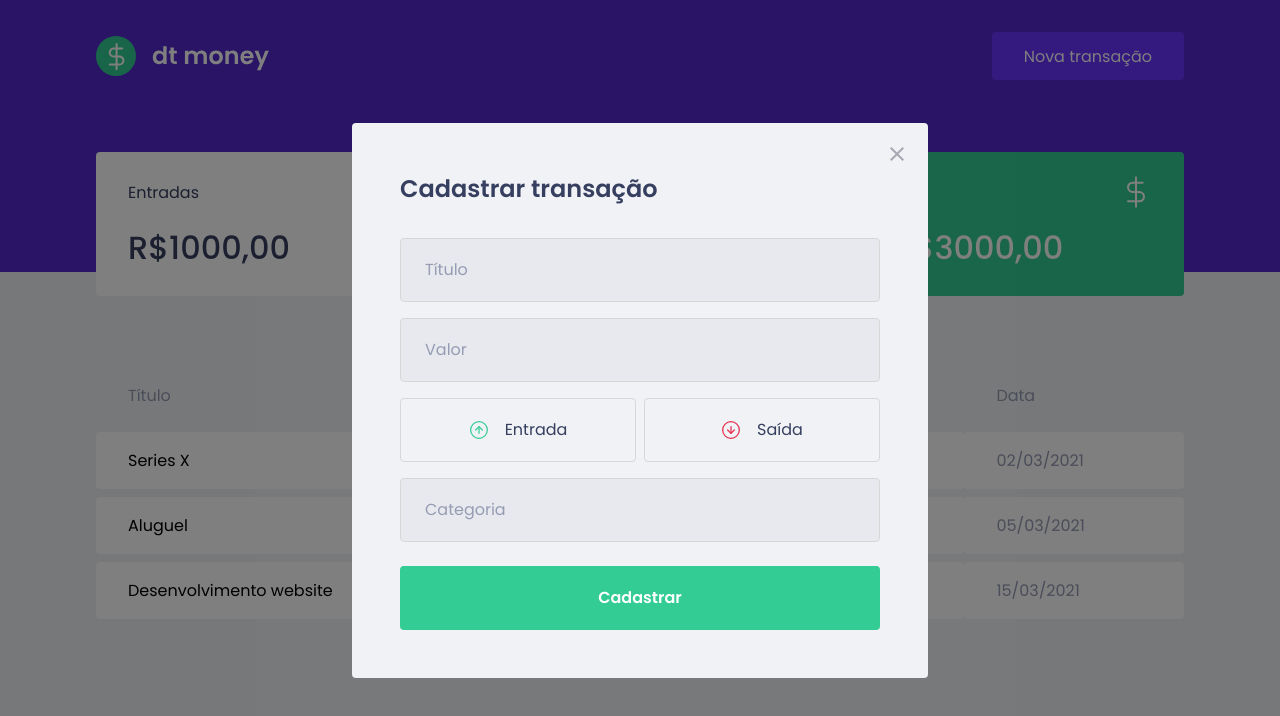
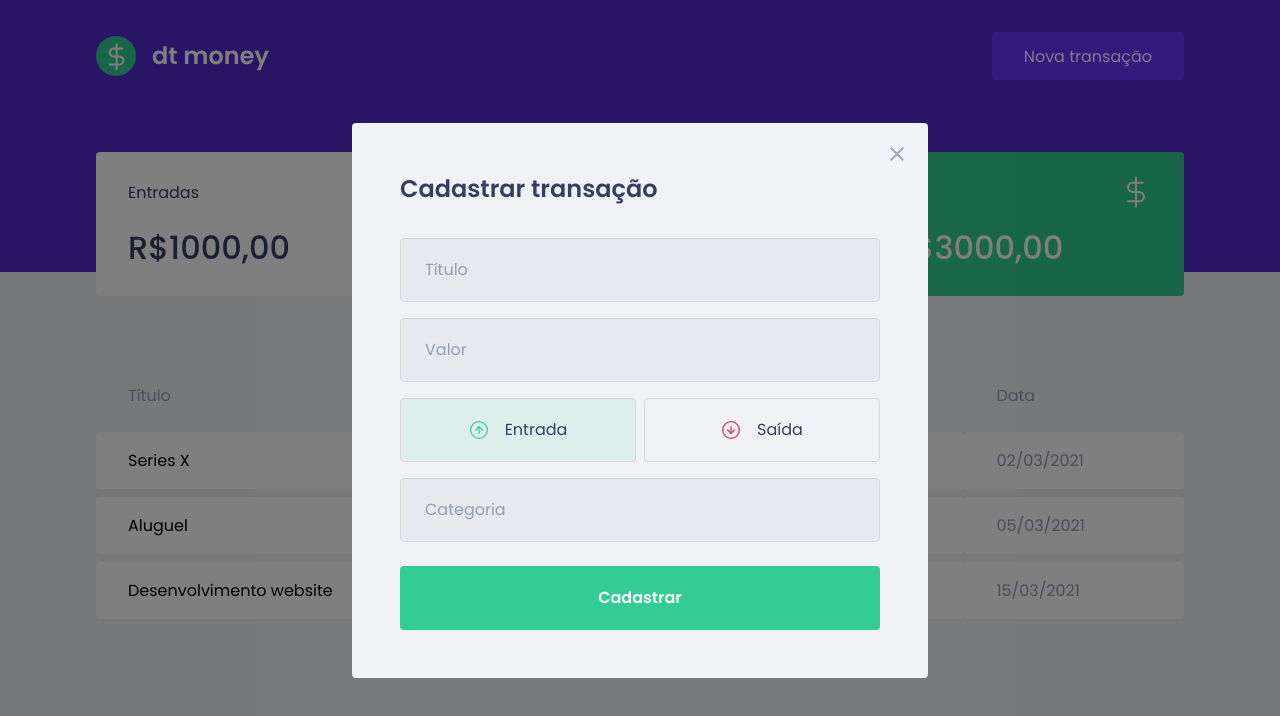
Before and after one commit to BePoyerGabe/dtmoney, a React (Create React App) app: page / in a window 1280 px wide. Both pictures are taken after a click on the button "Nova transação". Shown: the top 716 px of the page. Built offline with nearby package versions, Linux system fonts and the light colour scheme; no server answers; what miragejs would draw is missing.

Commit message:
style. transaction type radioButton

```diff
--- a/src/components/TransactionModal/index.tsx
+++ b/src/components/TransactionModal/index.tsx
@@ -1,8 +1,9 @@
 import Modal from "react-modal"
-import { Container, TransactionTypeContainer } from "./styles"
+import { Container, RadioBox, TransactionTypeContainer } from "./styles"
 import closeImg from '../../assets/close.svg'
 import incomeImg from '../../assets/income.svg'
 import outcomeImg from '../../assets/outcome.svg'
+import { useState } from "react"
 
 interface TransactionModalProps {
   isOpen: boolean,
@@ -10,6 +11,7 @@
 }
 
 export function TransactionModal({isOpen, onRequestClose} : TransactionModalProps) {
+  const [type, setType] = useState('deposit')
 
   return (
     <Modal
@@ -38,21 +40,25 @@
         />
 
         <TransactionTypeContainer>
-          <button
+          <RadioBox
             type="button"
-
+            onClick={() => { setType('deposit') }}
+            isActive={type === 'deposit'}
+            activeColor="green"
           >
             <img src={incomeImg} alt="Entrada"/>
             <span>Entrada</span>
-          </button>
+          </RadioBox>
 
-          <button
+          <RadioBox
             type="button"
-
+            onClick={() => { setType('withdraw') }}
+            isActive={type === 'withdraw'}
+            activeColor="red"
           >
             <img src={outcomeImg} alt="Saída"/>
             <span>Saída</span>
-          </button>
+          </RadioBox>
         </TransactionTypeContainer>
 
         <input
--- a/src/components/TransactionModal/styles.ts
+++ b/src/components/TransactionModal/styles.ts
@@ -1,5 +1,5 @@
 import styled from "styled-components";
-import { darken } from 'polished'
+import { darken, transparentize } from 'polished'
 
 
 export const Container = styled.form`
@@ -55,12 +55,28 @@
     grid-template-columns: 1fr 1fr;
     gap: 0.5rem;
 
-    button {
+`
+
+const colors = {
+    green: '#33cc95',
+    red: '#e52e4d'
+}
+
+interface RadioBoxProps {
+    isActive: boolean,
+    activeColor: 'green' | 'red'
+}
+
+export const RadioBox = styled.button<RadioBoxProps>`
     height: 4rem;
     border: 1px solid #d7d7d7;
     border-radius: 0.25rem;
 
-        background: transparent;
+    background: ${ (props) => props.isActive
+    ?  transparentize(0.9, colors[props.activeColor])
+    : 'transparent'
+    };
+
     display: flex;
     align-items: center;
     justify-content: center;
@@ -82,5 +98,4 @@
         font-size: 1rem;
         color: var(--text-title)
     }
-    }
 `
```
Lines whose indentation alone changed are shown as unchanged.
